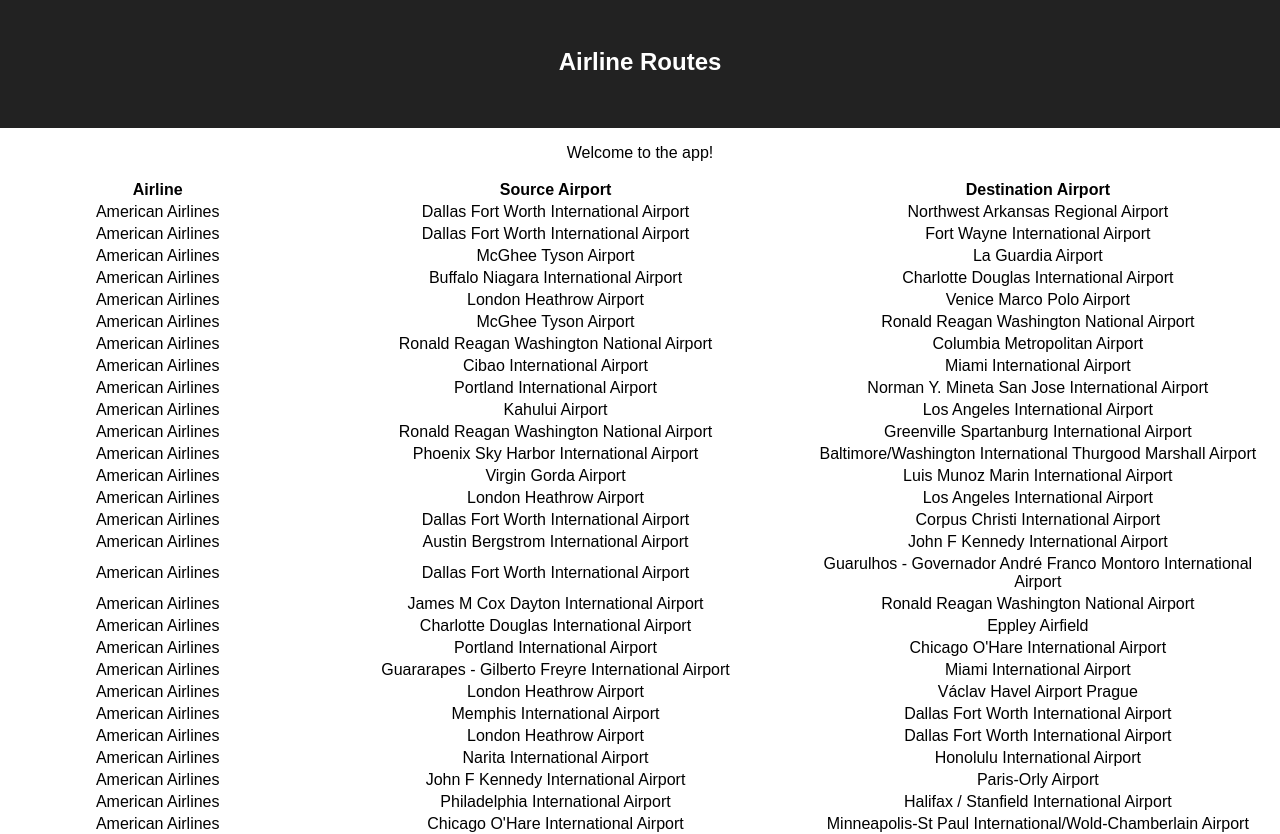
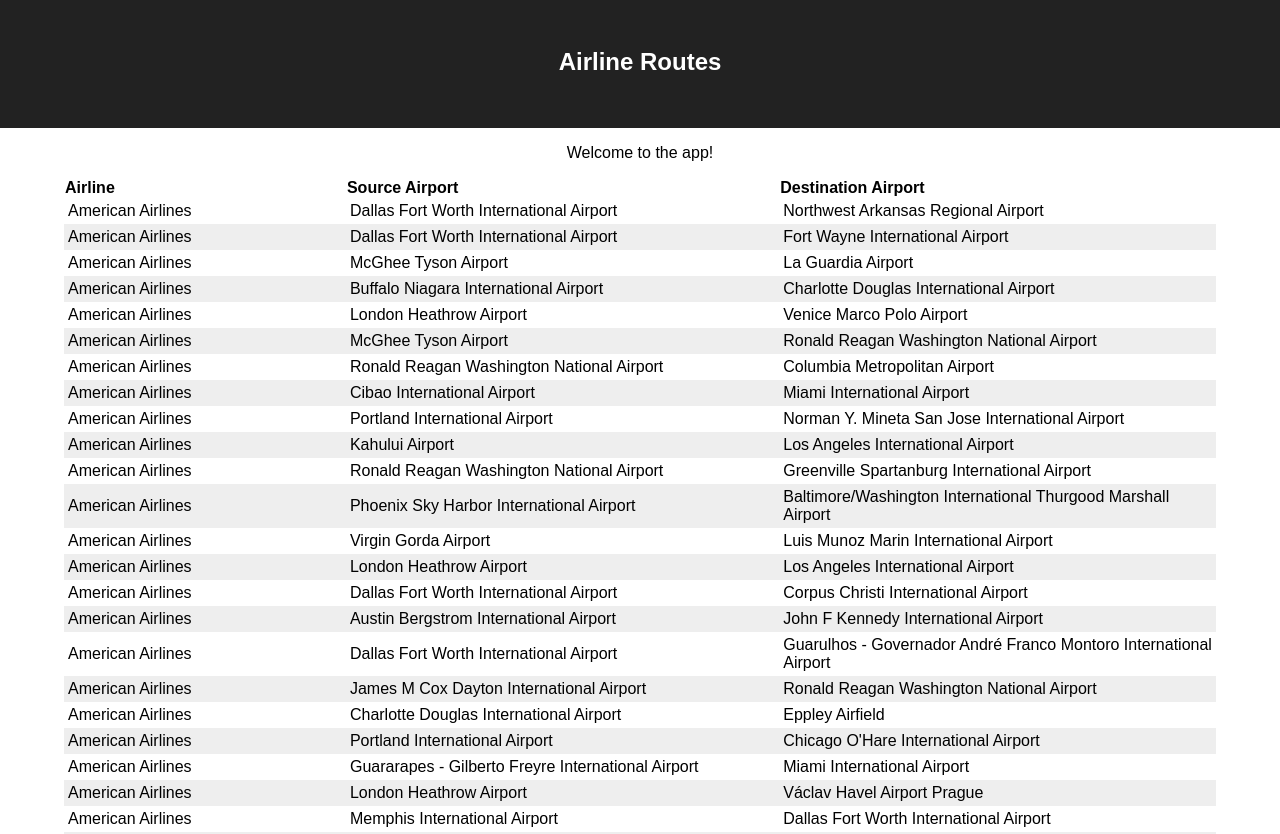
Before and after one commit to eldehan/airline-routes, a React (Create React App) app: page / in a window 1280 px wide. Shown: the top 834 px of the page. Built offline with nearby package versions, Linux system fonts and the light colour scheme.

Commit message:
table extracted to separate component

```diff
--- a/src/App.js
+++ b/src/App.js
@@ -1,10 +1,25 @@
 import React, { Component } from 'react';
 import DATA from './data'
+import { getAirlineById, getAirportByCode } from "./data"
 import './App.css';
+import Table from './components/Table';
 
 const App = () => {
   const { routes } = DATA
-  const { getAirlineById, getAirportByCode } = DATA
+
+  const columns = [
+    { name: 'Airline', property: 'airline' },
+    { name: 'Source Airport', property: 'src' },
+    { name: 'Destination Airport', property: 'dest' },
+  ];
+
+  const formatData = (property, value) => {
+    if (property === 'airline') {
+      return getAirlineById(value)
+    } else {
+      return getAirportByCode(value)
+    }
+  }
 
   return (
     <div className="app">
@@ -15,24 +30,12 @@
         <p>
           Welcome to the app!
         </p>
-        <table>
-          <tbody>
-            <tr>
-              <th>Airline</th>
-              <th>Source Airport</th>
-              <th>Destination Airport</th>
-            </tr>
-            {routes.map((route, index) => {
-              return (
-                <tr key={index}>
-                  <td>{getAirlineById(route.airline)}</td>
-                  <td>{getAirportByCode(route.src)}</td>
-                  <td>{getAirportByCode(route.dest)}</td>
-                </tr>
-              )
-            })}
-          </tbody>
-        </table>
+        <Table
+          className="routes-table"
+          columns={columns}
+          rows={routes}
+          format={formatData}
+        />
       </section>
     </div>
   )
--- /dev/null
+++ b/src/components/Table.js
@@ -0,0 +1,24 @@
+const Table = ({ className, columns, rows, format }) => {
+  const dataRows = rows.slice().map(row => {
+    const cells = columns.map(col => {
+      const value = row[col.property]
+      return <td key={`${col.property}: ${value}`}>{format(col.property, value)}</td>
+    })
+    return <tr key={Object.values(row).join(':')}>{cells}</tr>
+  })
+
+  const headerRow = <tr>{columns.map(col => <th key={col.name}>{col.name}</th>)}</tr>
+
+  return (
+    <table className={className}>
+      <thead>
+        {headerRow}
+      </thead>
+      <tbody>
+        {dataRows}
+      </tbody>
+    </table>
+  )
+}
+
+export default Table
--- a/src/data.js
+++ b/src/data.js
@@ -1394,13 +1394,13 @@
   { "code": "BGG", "name": "Bingöl Airport", "lat": 38.861111, "long": 40.5925 },
 ];
 
-const getAirlineById = (id) => {
+export const getAirlineById = (id) => {
   const airline = airlines.find(airline => airline.id === id)
 
   return airline.name
 }
 
-const getAirportByCode = (code) => {
+export const getAirportByCode = (code) => {
   const airport = airports.find(airport => airport.code === code)
 
   return airport.name
@@ -1410,6 +1410,4 @@
   routes,
   airlines,
   airports,
-  getAirlineById,
-  getAirportByCode
 };
--- a/src/index.js
+++ b/src/index.js
@@ -5,7 +5,9 @@
 import * as serviceWorker from './serviceWorker';
 
 ReactDOM.createRoot(document.getElementById('root')).render(
-  < App />
+  <React.StrictMode>
+    < App />
+  </React.StrictMode>
 )
 
 
```
Also changed, not shown: 2 other files (tests, documents, lock files or other folders).
